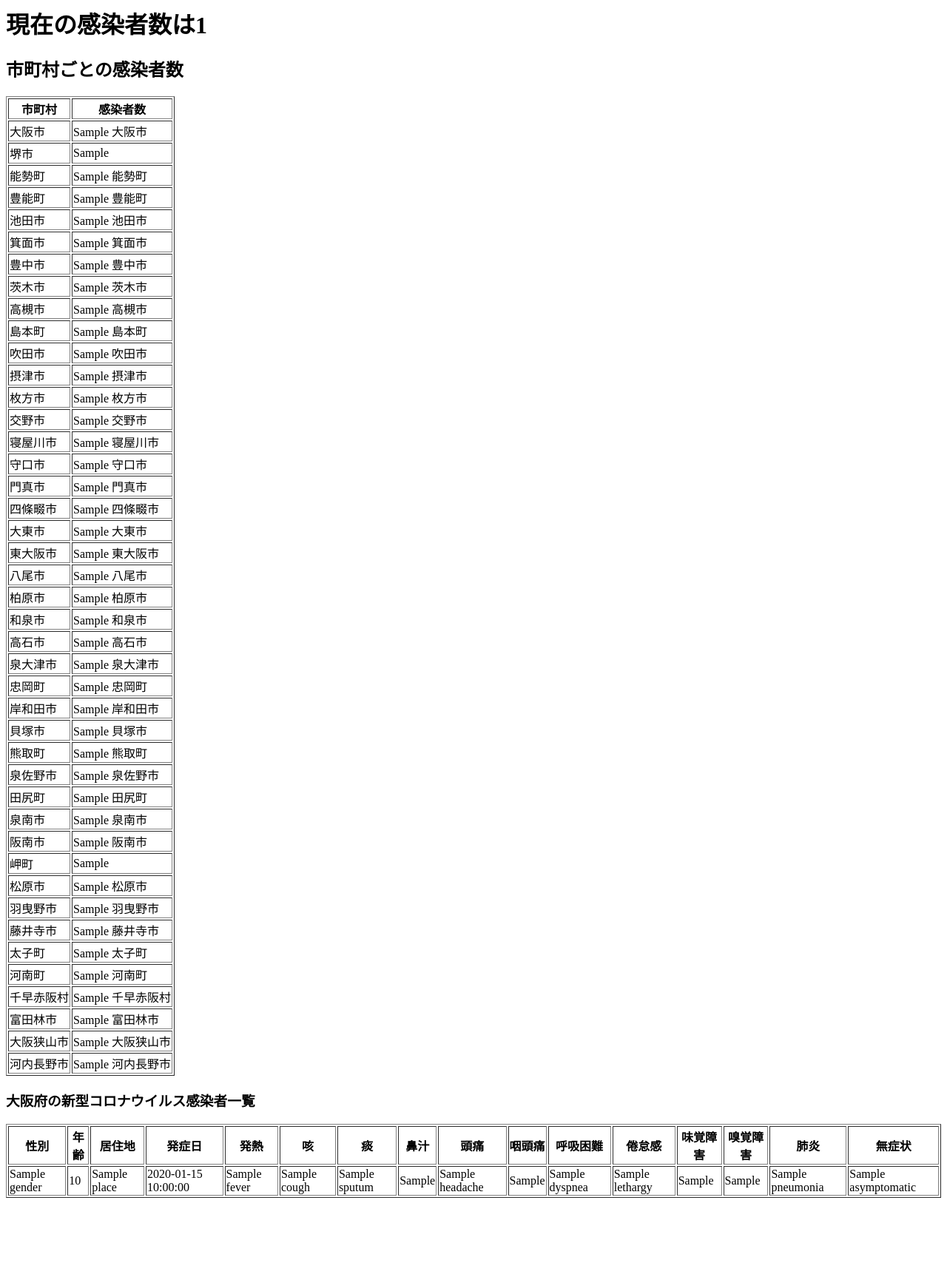
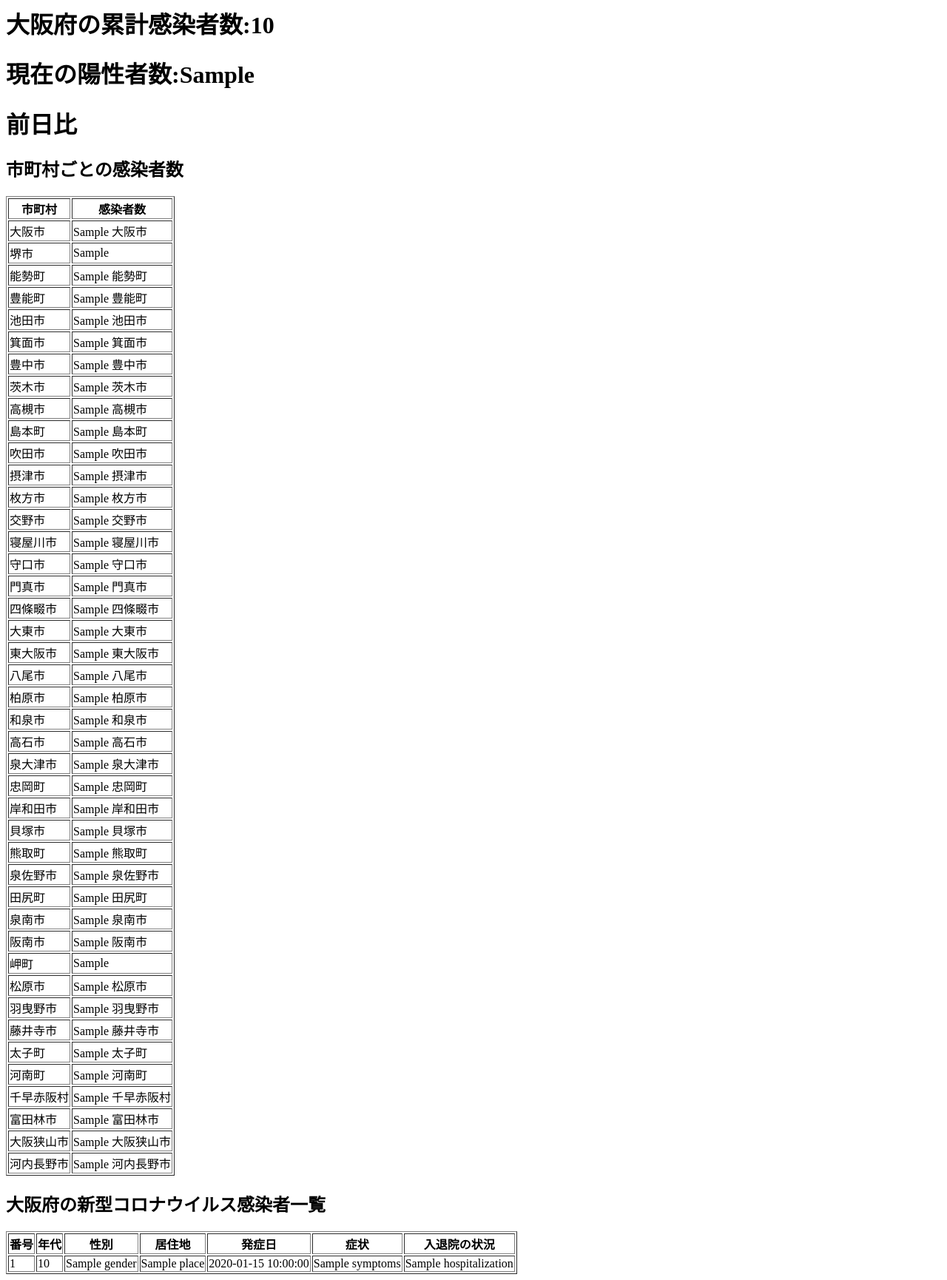
Before and after one commit to nobu114/corona_osaka, a Flask app: template app/templates/index.html in a window 1280 px wide. Shown: the whole page at 74% size. Before the commit the page ends 1619 px from the top, so only its background shows below. Run offline with Flask 2, Linux system fonts and the light colour scheme; the template is opened without the code that fills it: most values are stand-ins (such as "Sample title", 1, 10 or a date in 2020); parts of the project's set-up code (start-up, migrations or seed data) failed here and were passed over.

Commit message:
進捗4/10

```diff
--- a/app/templates/index.html
+++ b/app/templates/index.html
@@ -3,7 +3,9 @@
         <title>テスト</title>
     </head>
     <body>
-        <h1>現在の感染者数は{{index}}</h1>
+        <h1>大阪府の累計感染者数:{{total}}</h1>
+        <h1>現在の陽性者数:{{positivity_pepople}}</h1>
+        <h1>前日比</h1>
         <h2>市町村ごとの感染者数</h2>
         <table border="1">
             <tr>
@@ -183,44 +185,26 @@
                 <td>{{np["河内長野市"]}}</td>
             </tr>
             </table>
-            <h3>大阪府の新型コロナウイルス感染者一覧</h3>
+            <h2>大阪府の新型コロナウイルス感染者一覧</h2>
         <table border="1">
             <tr>
+                <th>番号</th>
+                <th>年代</th>
                 <th>性別</th>
-                <th>年齢</th>
                 <th>居住地</th>
                 <th>発症日</th>
-                <th>発熱</th>
-                <th>咳</th>
-                <th>痰</th>
-                <th>鼻汁</th>
-                <th>頭痛</th>
-                <th>咽頭痛</th>
-                <th>呼吸困難</th>
-                <th>倦怠感</th>
-                <th>味覚障害</th>
-                <th>嗅覚障害</th>
-                <th>肺炎</th>
-                <th>無症状</th>
+                <th>症状</th>
+                <th>入退院の状況</th>
             </tr>
             {% for data in all_data %}
                 <tr>
+                    <td>{{data.index}}</td>
+                    <td>{{data.age}}</td>
                     <td>{{data.gender}}</td>
-                    <td>{{data.age}}</td>
                     <td>{{data.place}}</td>
                     <td>{{data.date_of_onset}}</td>
-                    <td>{{data.fever}}</td>
-                    <td>{{data.cough}}</td>
-                    <td>{{data.sputum}}</td>
-                    <td>{{data.nasal_discharge}}</td>
-                    <td>{{data.headache}}</td>
-                    <td>{{data.sore_throat}}</td>
-                    <td>{{data.dyspnea}}</td>
-                    <td>{{data.lethargy}}</td>
-                    <td>{{data.taste_disorder}}</td>
-                    <td>{{data.olfactory_impairment}}</td>
-                    <td>{{data.pneumonia}}</td>
-                    <td>{{data.asymptomatic}}</td>
+                    <td>{{data.symptoms}}</td>
+                    <td>{{data.hospitalization}}</td>
                 </tr>
             {% endfor %}
         </table>
```
Also changed, not shown: app/app.py (+12 -7 lines).
